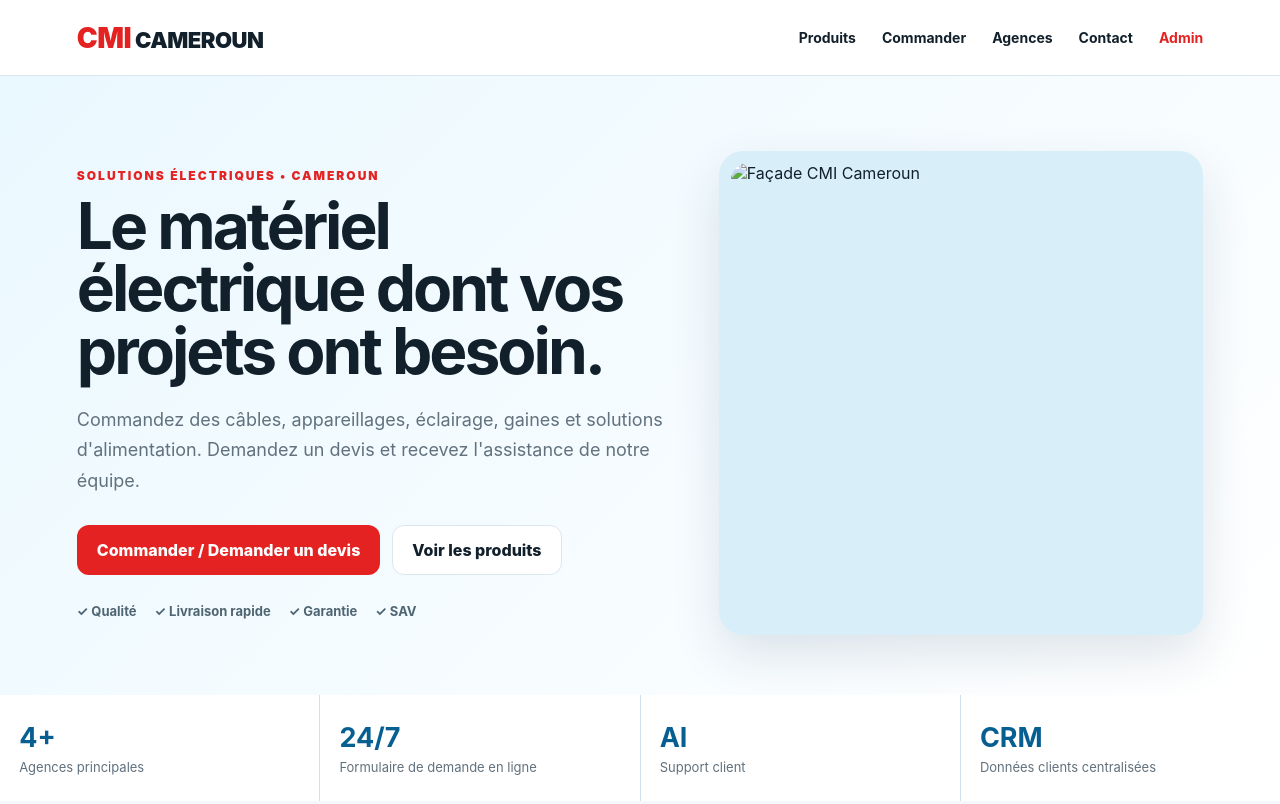
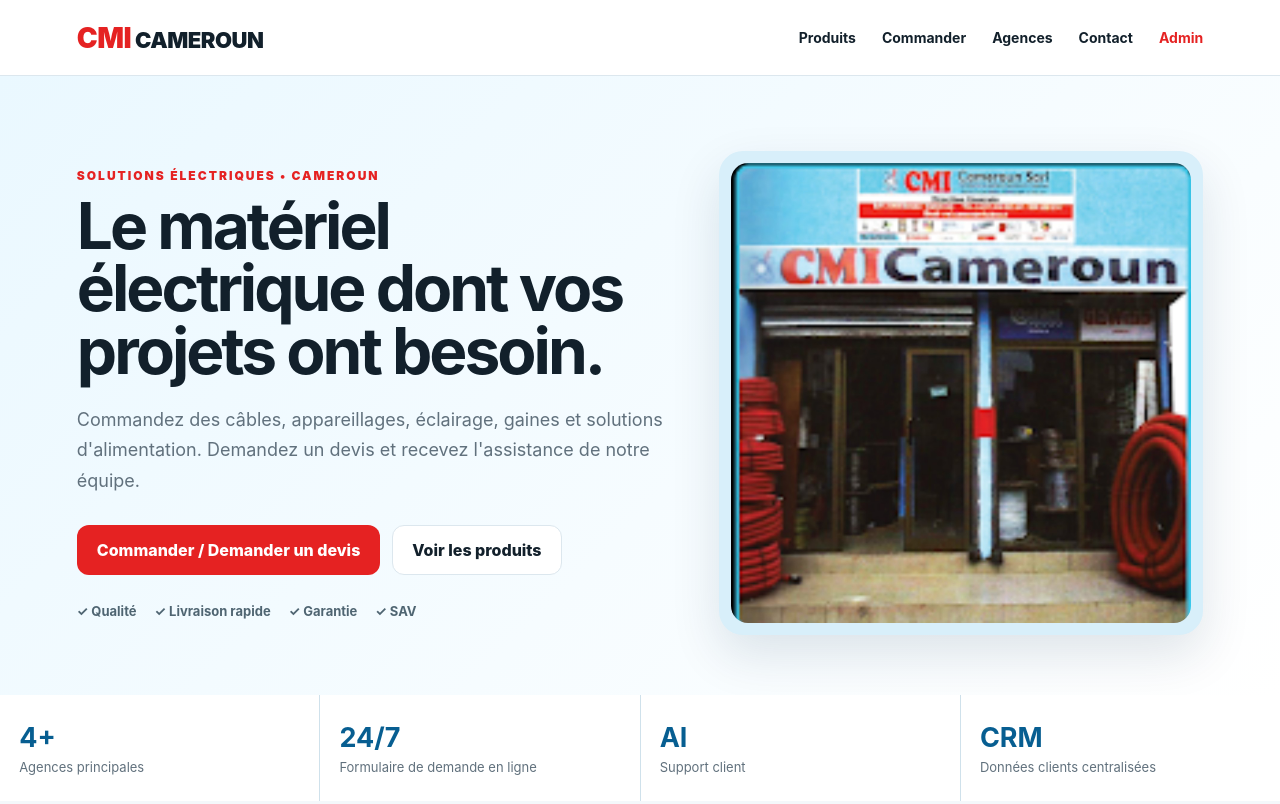
Before and after one commit to Devchris237/Cmi-cameroun-, a website: page public/index.html in a window 1280 px wide. Shown: the top 804 px of the page. Drawn offline with Linux system fonts and the light colour scheme; no server answers.

Commit message:
Update image source in index.html

```diff
--- a/public/index.html
+++ b/public/index.html
@@ -35,7 +35,7 @@
         </div>
       </div>
       <div class="hero-image">
-        <img src="assets/cmi-storefront.png" alt="Façade CMI Cameroun">
+        <img src="cmi-storefront.png" alt="Façade CMI Cameroun">
       </div>
     </section>
 
```
